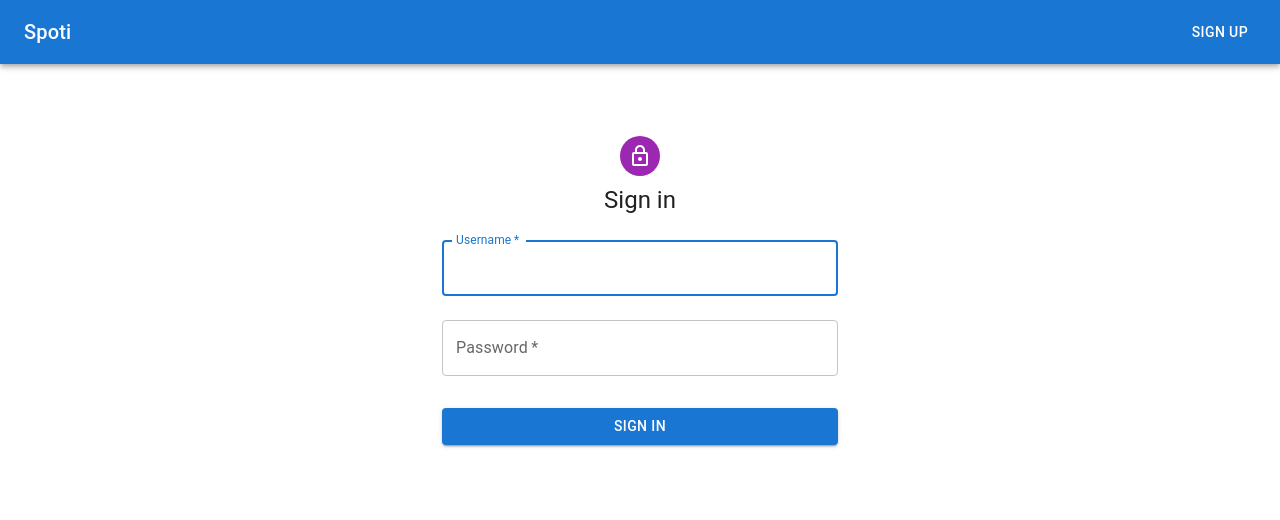
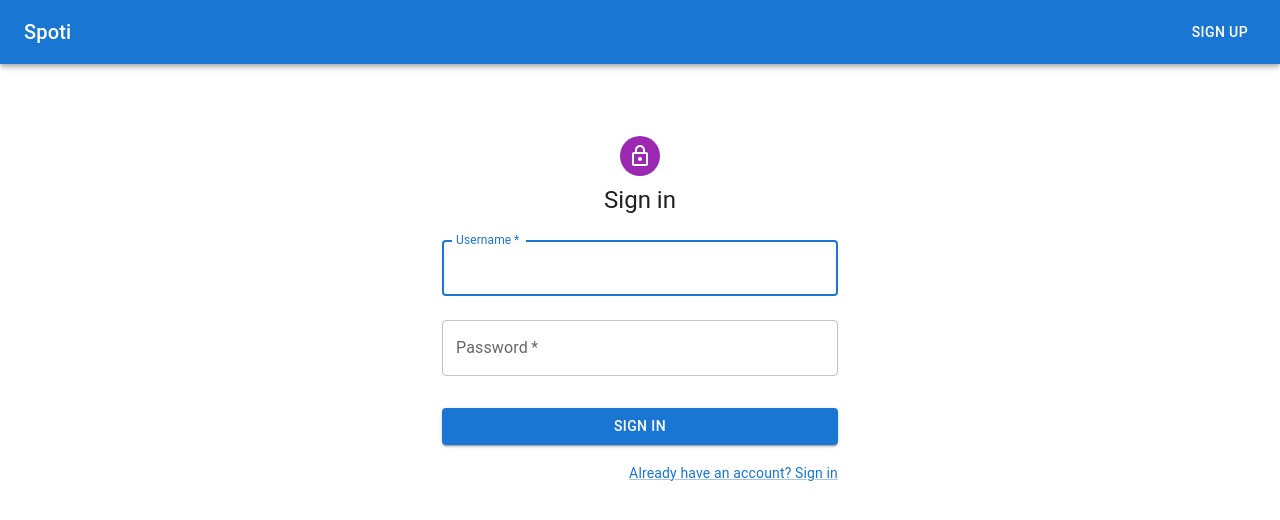
Before and after one commit to red88july/home_work82, a React (Vite) app in the folder frontend/: page /register in a window 1280 px wide. Shown: the top 520 px of the page. Built offline with nearby package versions, Linux system fonts and the light colour scheme.

Commit message:
HW#86 Remodify index 'username' in  UserSchema set more corrctly validte

```diff
--- a/frontend/src/containers/albums/AlbumsList.tsx
+++ b/frontend/src/containers/albums/AlbumsList.tsx
@@ -44,7 +44,7 @@ const AlbumsList: React.FC<Props> = ({id, album, date, image, artist}) => {
           <CardContent sx={positionElements}>
             <CardMedia
               component="img"
-              sx={{width: 200}}
+              sx={{width: 200, borderRadius:"10px"}}
               image={coverImage}
               alt={album}
             />
--- a/frontend/src/containers/artists/ArtistsItem.tsx
+++ b/frontend/src/containers/artists/ArtistsItem.tsx
@@ -15,6 +15,7 @@ interface Props {
 }
 
 const cardEffect = {
+  borderRadius: "10px",
   "&:hover": {
     transition: "1s",
     transform: "scale(0.9)",
@@ -43,6 +44,7 @@ const ArtistsItem: React.FC<Props> = ({id, photo, author}) => {
             onClick={handleClick}>
         <CardActionArea>
           <CardMedia
+            sx={{borderRadius: "10px"}}
             component="img"
             height="250"
             image={cardImage}
--- a/frontend/src/containers/users/RegisterForm.tsx
+++ b/frontend/src/containers/users/RegisterForm.tsx
@@ -1,12 +1,12 @@
 import React, { useState } from 'react';
-import { Avatar, Box, Button, Container, CssBaseline, TextField, Typography } from '@mui/material';
+import { Avatar, Box, Button, Container, CssBaseline, Grid, TextField, Typography, Link } from '@mui/material';
 
 import { useSelector } from 'react-redux';
 import { registration } from './usersThunk.ts';
 import { errorRegistration } from './usersSlice.ts';
 import { useAppDispatch } from '../../app/hooks.ts';
 
-import { useNavigate } from 'react-router-dom';
+import { Link as RouterLink, useNavigate} from 'react-router-dom';
 import { RegistrationMutation } from '../../types';
 
 import LockOutlinedIcon from '@mui/icons-material/LockOutlined';
@@ -49,7 +49,6 @@ const RegisterForm = () => {
       //error
     }
   };
-  console.log(error);
 
   return (
     <Container component="main" maxWidth="xs">
@@ -106,6 +105,13 @@ const RegisterForm = () => {
           >
             Sign In
           </Button>
+          <Grid container justifyContent="flex-end">
+            <Grid item>
+              <Link component={RouterLink} to="/login" variant="body2">
+                Already have an account? Sign in
+              </Link>
+            </Grid>
+          </Grid>
         </Box>
       </Box>
     </Container>
```
Also changed, not shown: 1 other file (tests, documents, lock files or other folders).
